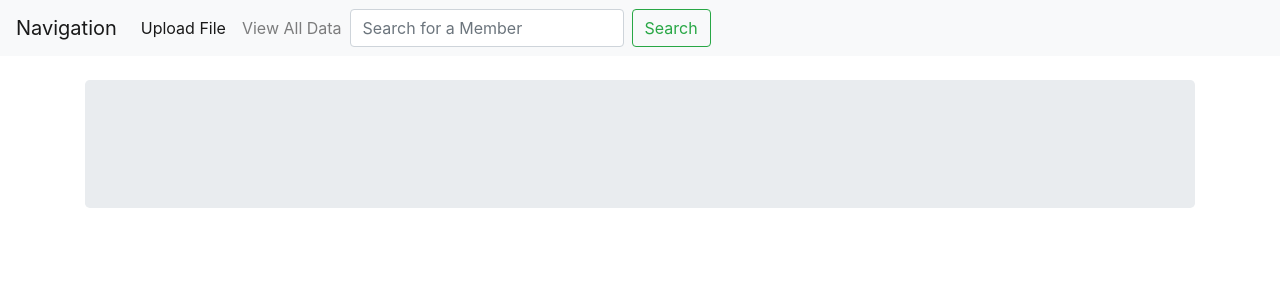
After one commit to mimimelonxxxx/CSE2190, a Flask app: page /data.html in a window 1280 px wide. The commit adds this page. Shown: the top 300 px of the page. Run offline with Flask 2, Linux system fonts and the light colour scheme; some libraries are stand-ins or nearby versions.

Commit message:
my expectations are too high

```diff
--- a/main.py
+++ b/main.py
@@ -17,11 +17,45 @@ if (Path.cwd()/ DBNAME).exists():
 
 app = Flask(__name__)
 ### FLASK ###
-@app.route("/")
+@app.route("/index.html", methods=["GET", "POST"])
 def index():
+    """
+    renders the index.html file in flask
+    :return: renders file
+    """
+    ALERT = ""
+    if request.form:
+        MEMBERHOURS = request.form.get("inputMemberHours")
+        OVETIME = request.form.get("inputOvertimeFile")
+        TOTALHOURS = request.form.get("inputTotalHoursFile")
     return render_template("index.html")
 
+@app.route("/data.html", methods=["GET", "POST"])
+def data():
+    """
+    renders the data.html file in flask
+    :return: renders file
+    """
+    return render_template("data.html")
+
 ### SQLITE ###
+def createMemberHours():
+    """
+    creates table for the member hours file
+    :return: None
+    """
+    global DBNAME
+    CONNECTION = sqlite3.connect(DBNAME)
+    CURSOR = CONNECTION.cursor()
+    CURSOR.execute("""
+        CREATE TABLE
+            member_hours (
+                member_name TEXT NOT NULL,
+                total_hours INTEGER NOT NULL,
+            );
+    """)
+    CONNECTION.commit()
+    CONNECTION.close()
 
 # INPUTS #
 
--- /dev/null
+++ b/templates/data.html
@@ -0,0 +1,34 @@
+<!DOCTYPE html>
+<html lang="en">
+    <head>
+        <title>
+            Wages Calculator
+        </title>
+        <link rel="stylesheet" href="https://cdn.jsdelivr.net/npm/bootstrap@4.6.2/dist/css/bootstrap.min.css" integrity="sha384-xOolHFLEh07PJGoPkLv1IbcEPTNtaed2xpHsD9ESMhqIYd0nLMwNLD69Npy4HI+N" crossorigin="anonymous">
+        <nav class="navbar navbar-expand-lg navbar-light bg-light">
+            <a class="navbar-brand" href="#">Navigation</a>
+            <button class="navbar-toggler" type="button" data-toggle="collapse" data-target="#navbarNavAltMarkup" aria-controls="navbarNavAltMarkup" aria-expanded="false" aria-label="Toggle navigation">
+              <span class="navbar-toggler-icon"></span>
+            </button>
+            <div class="collapse navbar-collapse" id="navbarNavAltMarkup">
+              <div class="navbar-nav">
+                <a class="nav-link active" href="index.html">Upload File</a>
+                <a class="nav-link" href="#">View All Data<span class="sr-only">(current)</span></a>
+                <form class="form-inline">
+                    <input class="form-control mr-sm-2" type="search" placeholder="Search for a Member" aria-label="Search">
+                    <button class="btn btn-outline-success my-2 my-sm-0" type="submit">Search</button>
+                  </form>
+              </div>
+            </div>
+          </nav>
+    </head>
+        <body>
+            <div class="container">
+                <div class="jumbotron mt-4">
+
+                </div>
+            </div>
+            <script src="https://cdn.jsdelivr.net/npm/jquery@3.5.1/dist/jquery.slim.min.js" integrity="sha384-DfXdz2htPH0lsSSs5nCTpuj/zy4C+OGpamoFVy38MVBnE+IbbVYUew+OrCXaRkfj" crossorigin="anonymous"></script>
+            <script src="https://cdn.jsdelivr.net/npm/bootstrap@4.6.2/dist/js/bootstrap.bundle.min.js" integrity="sha384-Fy6S3B9q64WdZWQUiU+q4/2Lc9npb8tCaSX9FK7E8HnRr0Jz8D6OP9dO5Vg3Q9ct" crossorigin="anonymous"></script>
+        </body>
+</html>
```
Also changed, not shown: templates/index.html (+19 -23 lines).
